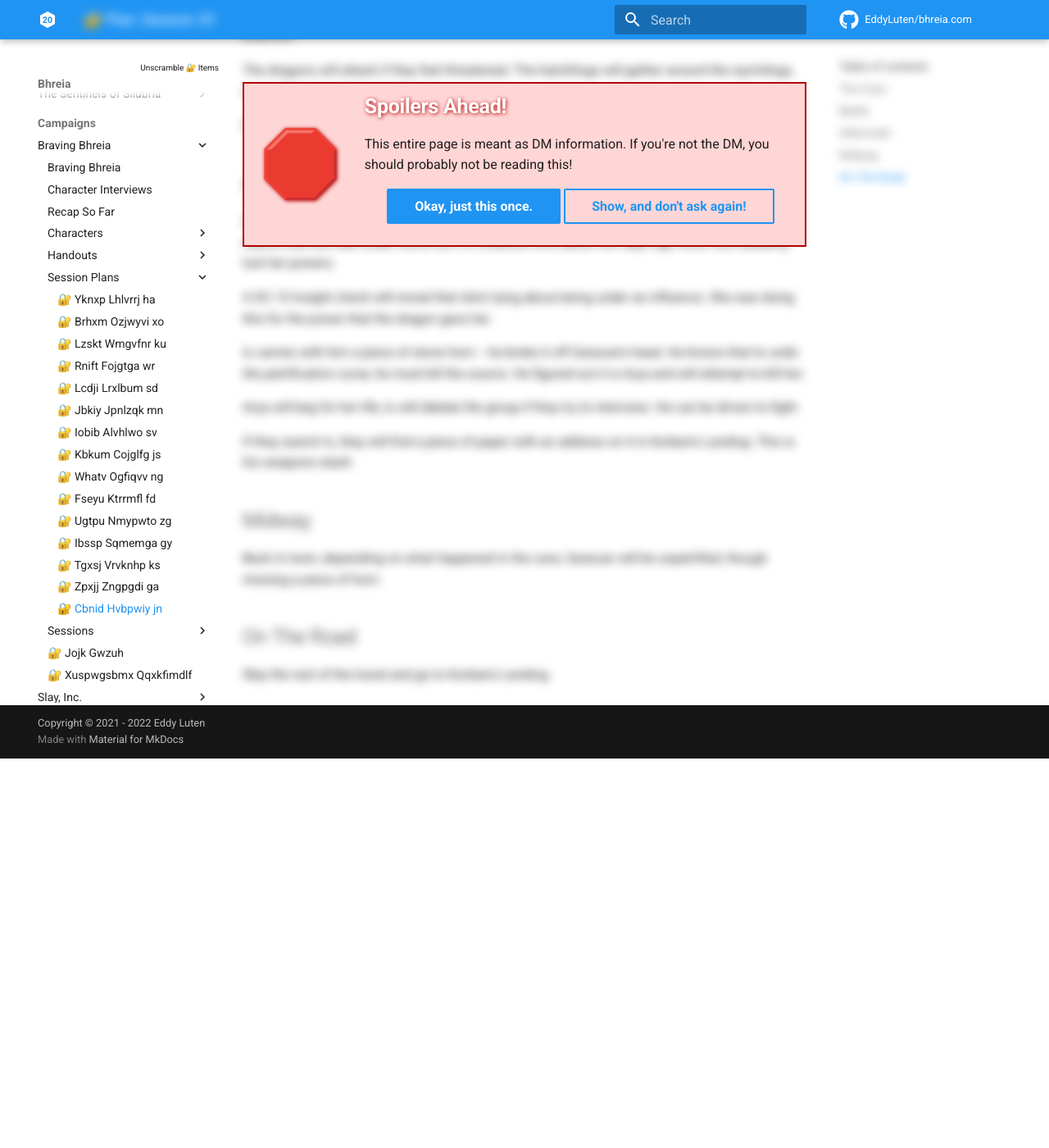
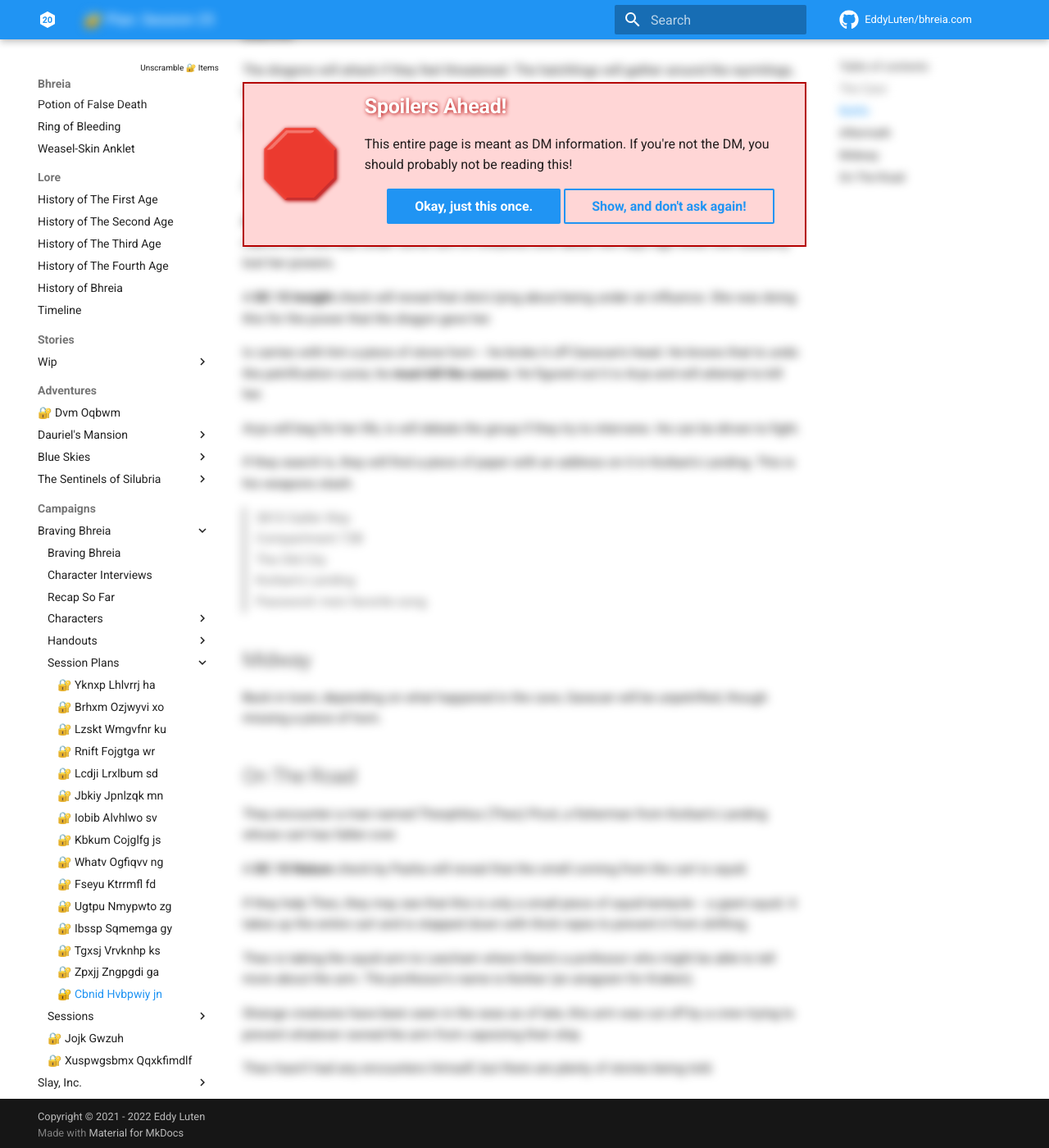
Before and after one commit to EddyLuten/bhreia.com, an MkDocs documentation site: the page built from docs/campaigns/braving-bhreia/plans/plan-26.md, in a window 1280 px wide and 1400 px high, scrolled down 1099 px. Shown: the whole window at 82% size. Built offline with MkDocs 1.6.1 and Material for MkDocs 9.7.7, drawn with Linux system fonts in a browser that asks for light colours; comment, search, counter and statistics services are not loaded; before the commit the page ends 2024 px from its top, so only the background shows below that.

Commit message:
Changed my mind, updated plan.

```diff
--- a/docs/campaigns/braving-bhreia/plans/plan-26.md
+++ b/docs/campaigns/braving-bhreia/plans/plan-26.md
@@ -34,15 +34,21 @@
 
 ## Aftermath
 
-Arya is hiding in the cave, Ix will find her if nobody else does. She's tired, hungry, and scared. She claims that she was under some sort of influence until about two days ago when she suddenly lost her powers.
+**Arya** is hiding in the cave, **Ix** will find her if nobody else does. She's tired, hungry, and scared. She claims that she was under some sort of influence until about two days ago when she suddenly lost her powers.
 
-A DC 15 Insight check will reveal that she's lying about being under an influence. She was doing this for the power that the dragon gave her.
+A **DC 15 Insight** check will reveal that she's lying about being under an influence. She was doing this for the power that the dragon gave her.
 
-Ix carries with him a piece of stone horn -- he broke it off Garacan's head. He knows that to undo the petrification curse, he must kill the source. He figured out it is Arya and will attempt to kill her.
+Ix carries with him a piece of stone horn -- he broke it off Garacan's head. He knows that to undo the petrification curse, he **must kill the source**. He figured out it is Arya and will attempt to kill her.
 
 Arya will beg for her life, Ix will debate the group if they try to intervene. He can be driven to fight.
 
 If they search Ix, they will find a piece of paper with an address on it in Korban's Landing. This is his weapons stash.
+
+> 3810 Galler Way
+> Compartment 72B
+> The Old City
+> Korban's Landing
+> Password: ma's favorite song
 
 ## Midway
 
@@ -50,4 +56,14 @@
 
 ## On The Road
 
-Skip the rest of the travel and go to Korban's Landing.
+They encounter a man named Theophilus (Theo) Picot, a fisherman from Korban's Landing whose cart has fallen over.
+
+A **DC 10 Nature** check by Pasha will reveal that the smell coming from the cart is squid.
+
+If they help Theo, they may see that this is only a small piece of squid tentacle -- a giant squid. It takes up the entire cart and is stapped down with thick ropes to prevent it from shifting.
+
+Theo is taking the squid arm to Leecham where there's a professor who might be able to tell more about the arm. The professor's name is Kenkar (an anagram for Kraken).
+
+Strange creatures have been seen in the seas as of late, this arm was cut off by a crew trying to prevent whatever owned the arm from capsizing their ship.
+
+Theo hasn't had any encounters himself, but there are plenty of stories being told.
```
Also changed, not shown: docs/adventures/blue-skies/index.md (+3 -3 lines), docs/adventures/blue-skies/sidequests/pastorale.md (+2 -0 lines).
